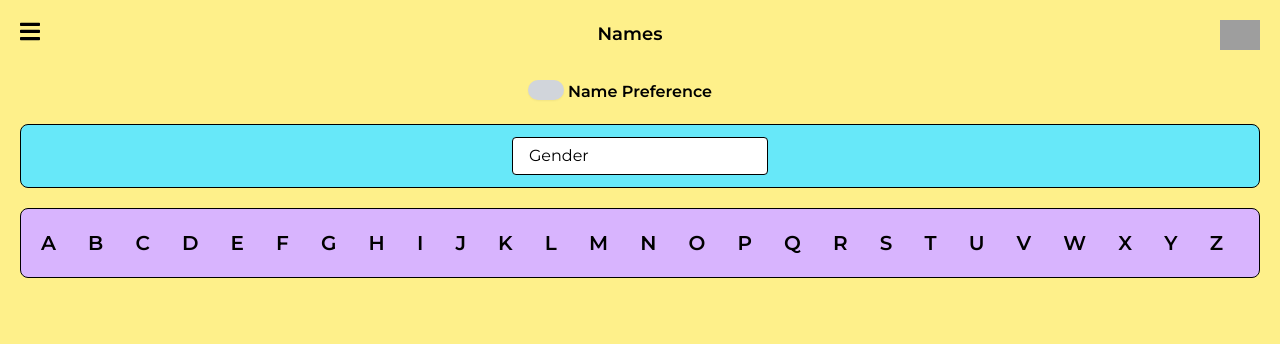
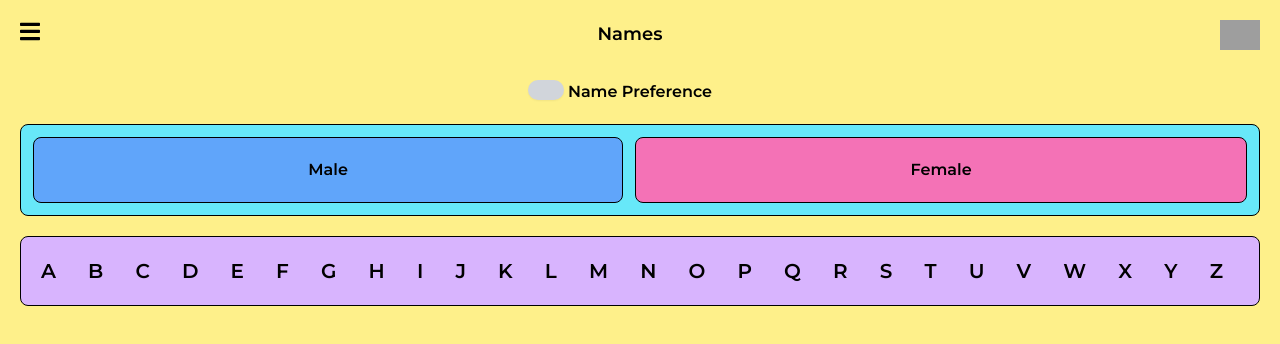
Before and after one commit to jocosiol/babyName-FE, a React (Create React App) app: page / in a window 1280 px wide. Shown: the top 344 px of the page. Built offline with nearby package versions, Linux system fonts and the light colour scheme; grey boxes are pictures that could not be loaded; what tw-elements would draw is missing.

Commit message:
change select to buttons

```diff
--- a/src/components/NamePreference.jsx
+++ b/src/components/NamePreference.jsx
@@ -5,31 +5,25 @@ function NamePreference() {
   const { setGender } = useContext(AppContext);
 
   return (
-    <div className="flex flex-col bg-cyan-300  justify-enter items-center border border-black rounded-lg my-5 py-3 font-Montserrat">
-      <div className="w-64">
-        <select
-          className="appearance-none w-full bg-white border border-black px-4 py-2 pr-8 rounded leading-tight focus:outline-none focus:shadow-outline"
-          defaultValue="title"
-          onChange={(e) => {
-            setGender(e.target.value);
+    <div className="flex flex-row bg-cyan-300 justify-enter items-center space-x-3 border border-black rounded-lg my-5 p-3 font-Montserrat">
+        <div
+          id="male"
+          className="grow flex justify-center bg-blue-400 hover:bg-blue-500 border border-black rounded-lg p-5 font-semibold cursor-pointer"
+          onClick={(e) => {
+            setGender(e.target.id);
           }}
         >
-          <option value="title">Gender</option>
-          <option value="male">Male</option>
-          <option value="female">Female</option>
-        </select>
-      </div>
-
-      {/* <div className="w-64 mt-3">
-        <select
-          className="appearance-none w-full bg-white border border-black px-4 py-2 pr-8 rounded leading-tight focus:outline-none focus:shadow-outline"
-          defaultValue="title"
+          Male
+        </div>
+        <div
+          id="female"
+          className="grow flex justify-center bg-pink-400 hover:bg-pink-500 border border-black rounded-lg p-5 font-semibold cursor-pointer"
+          onClick={(e) => {
+            setGender(e.target.id);
+          }}
         >
-          <option value="title">Category</option>
-          <option value="english">English</option>
-          <option value="asian">Asian</option>
-        </select>
-      </div> */}
+          Female
+        </div>
     </div>
   );
 }
```
